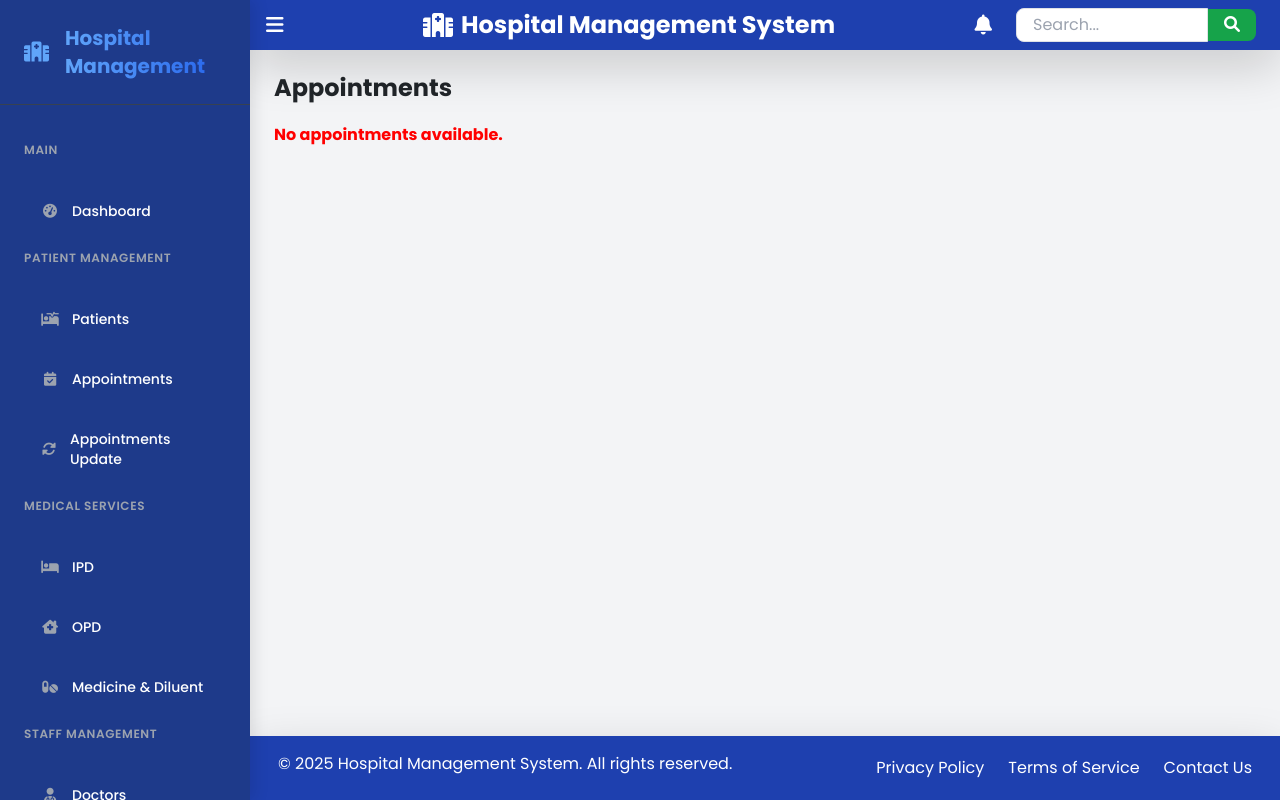
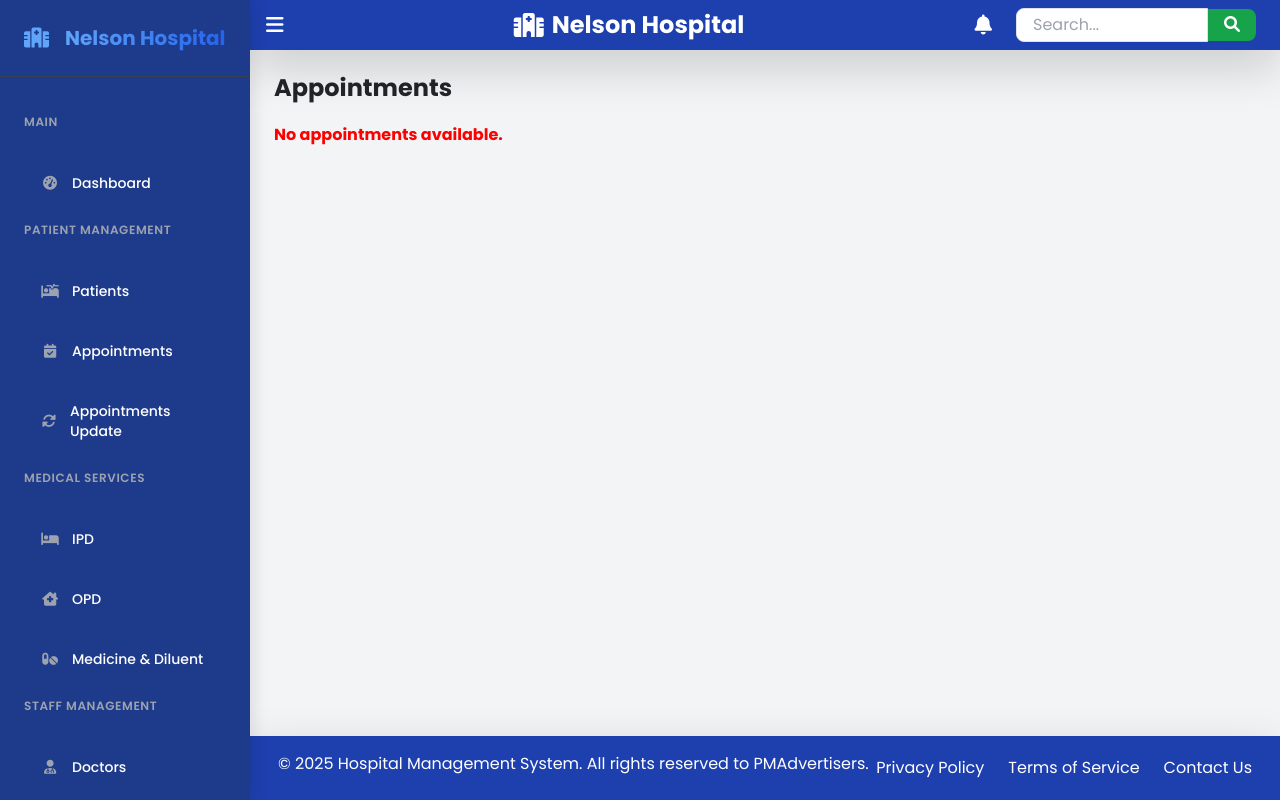
Before and after one commit to Avaneesh-Pathak/Hospital_Management_Software, a Django app: template hms/templates/hms/apt/appointments.html in a window 1280 px wide. Run offline with Django 3.2, Linux system fonts and the light colour scheme; the template is opened without the code that fills it, so the values that code supplies are empty; parts of the project's set-up code (start-up, migrations or seed data) failed here and were passed over; some libraries are stand-ins or nearby versions.

Commit message:
Complete

```diff
--- a/hms/templates/hms/base.html
+++ b/hms/templates/hms/base.html
@@ -183,7 +183,7 @@
     <div class="flex justify-between items-center p-6 border-b border-gray-700">
         <h2 class="text-xl font-bold text-white flex items-center gap-3">
             <i class="fas fa-hospital text-blue-400"></i>
-            <span class="bg-gradient-to-r from-blue-400 to-blue-600 bg-clip-text text-transparent">Hospital Management</span>
+            <span class="bg-gradient-to-r from-blue-400 to-blue-600 bg-clip-text text-transparent">Nelson Hospital</span>
         </h2>
     </div>
 
@@ -380,7 +380,7 @@
             <!-- Title -->
             <h1 class="text-xl md:text-2xl font-bold text-center flex-1 flex items-center justify-center gap-2">
                 <i class="fas fa-hospital hidden md:inline-block"></i>
-                <span>Hospital Management System</span>
+                <span>Nelson Hospital</span>
             </h1>
 
             <!-- Right Side Icons -->
@@ -444,7 +444,7 @@
         <footer class="bg-blue-800 p-3 text-white text-center shadow-lg mt-auto">
             <div class="container mx-auto flex flex-col md:flex-row justify-between items-center">
                 <div class="mb-2 md:mb-0">
-                    &copy; 2025 Hospital Management System. All rights reserved.
+                    &copy; 2025 Hospital Management System. All rights reserved to PMAdvertisers.
                 </div>
                 <div class="flex gap-4">
                     <a href="#" class="hover:text-blue-300 transition duration-300">Privacy Policy</a>
```
Also changed, not shown: 2 other files.
